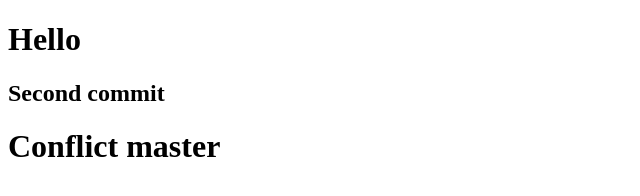
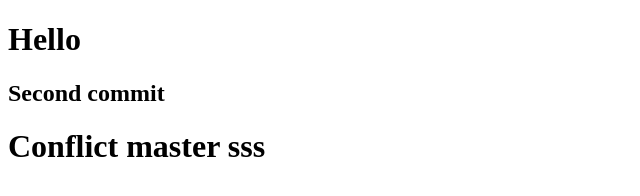
Before and after one commit to Quang1907/git_hub, a plain HTML site: page index.html in a window 1280 px wide. Shown: the full height of the page, 0-640 px from the left. Drawn offline with Linux system fonts and the light colour scheme.

Commit message:
conflict from master test

```diff
--- a/index.html
+++ b/index.html
@@ -9,6 +9,6 @@
   <body>
     <h1>Hello</h1>
     <h2>Second commit</h2>
-    <h1>Conflict master</h1>
+    <h1>Conflict master sss</h1>
   </body>
 </html>
```
